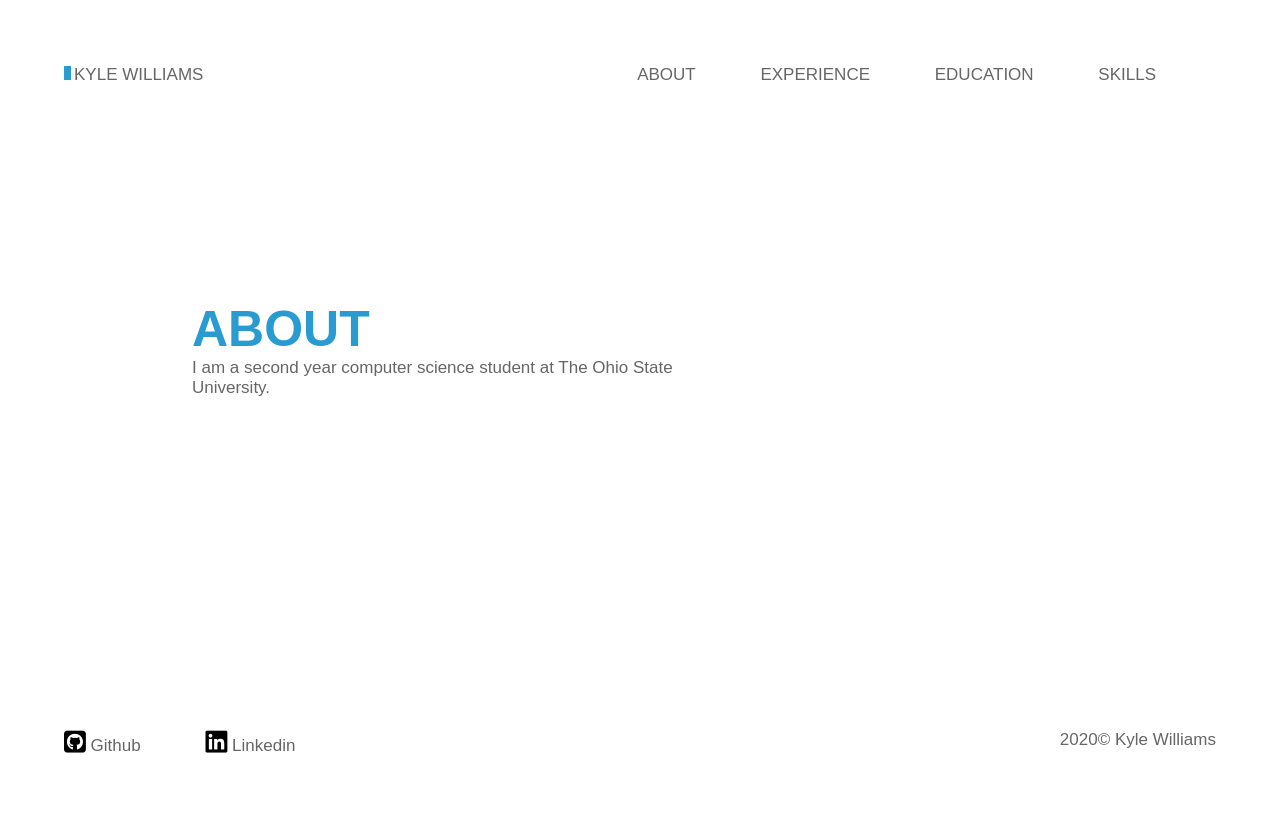
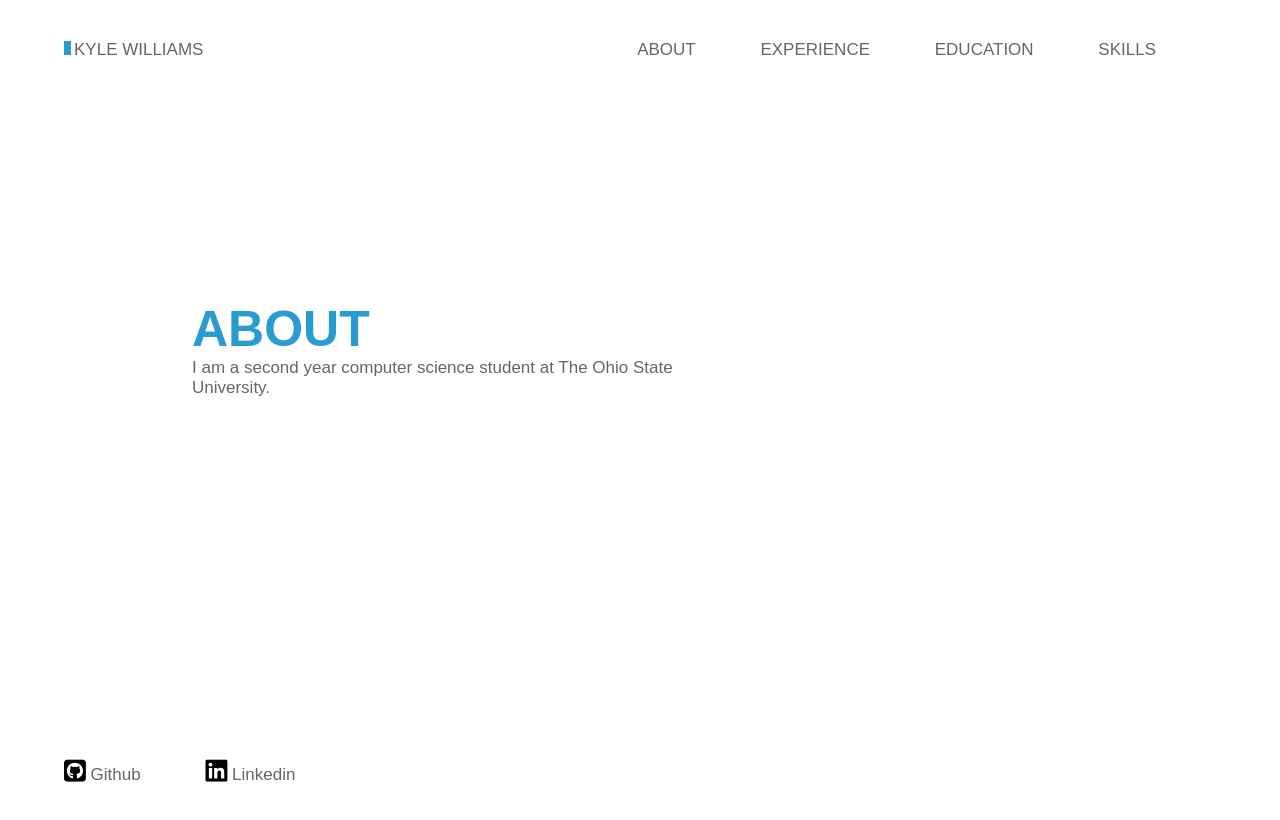
Before and after one commit to kylemw1133/kylemw1133.github.io, a plain HTML site: page index.html in a window 1280 px wide. Shown: the top 820 px of the page. Drawn offline with nearby package versions, Linux system fonts and the light colour scheme.

Commit message:
added nav and footer styling

```diff
--- a/index.html
+++ b/index.html
@@ -106,7 +106,7 @@
             <i class="fab fa-linkedin" style="font-size: 25px;"></i>
             <a href="https://www.linkedin.com/in/kyle-williams-76701a19b/">Linkedin</a>
         </div>
-        <p>2020&copy; Kyle Williams</p>
+        <p>*</p>
     </footer>
 </body>
 </html>
--- a/main.css
+++ b/main.css
@@ -78,10 +78,12 @@ li{
 
  nav {
      position: fixed;
-     top: 50px;
+     top: 0px;
      left: 5%;
-     line-height: 50px;
+     line-height: 100px;
      width:100%;
+     background-color: white;
+     z-index: 99;
  }
  nav a {
      font-weight: 500;
@@ -92,7 +94,7 @@ li{
  .nav-right {
      position: fixed;
      right: 5%;
-     top: 50px;
+     top: 0px;
  }
 
  .nav-right a{
@@ -139,8 +141,11 @@ li{
  */
 footer {
     position: fixed;
-    bottom: 50px;
-    right:5%;
+    bottom: 0px;
+    line-height: 50px;
+    width: 100%;
+    background-color: white;
+    z-index: 99;
 }
 
 .social {
@@ -148,13 +153,14 @@ footer {
     left:5%;
 }
 
-.social > a {
+.social  a {
     margin-right: 60px;
 }
+footer p {
+    color: white;
+}
 
-footer > p, .social > a {
-    font-weight: 500;
-}
+
 /*
  * ─── MOTION ─────────────────────────────────────────────────────────────────────
  */
```
